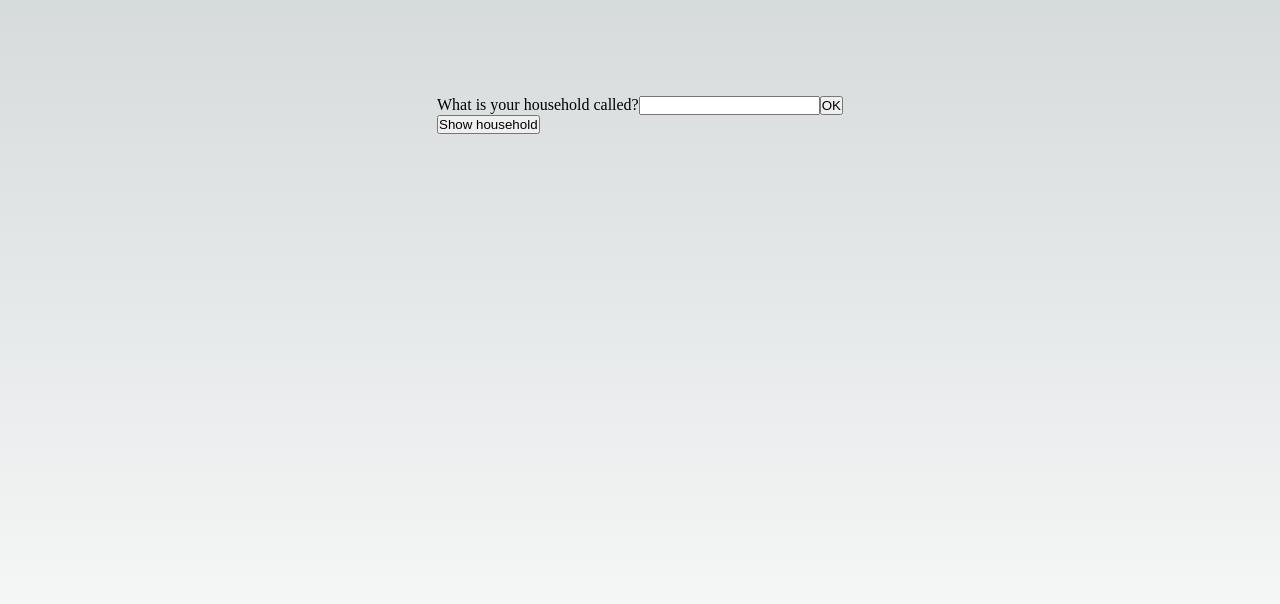
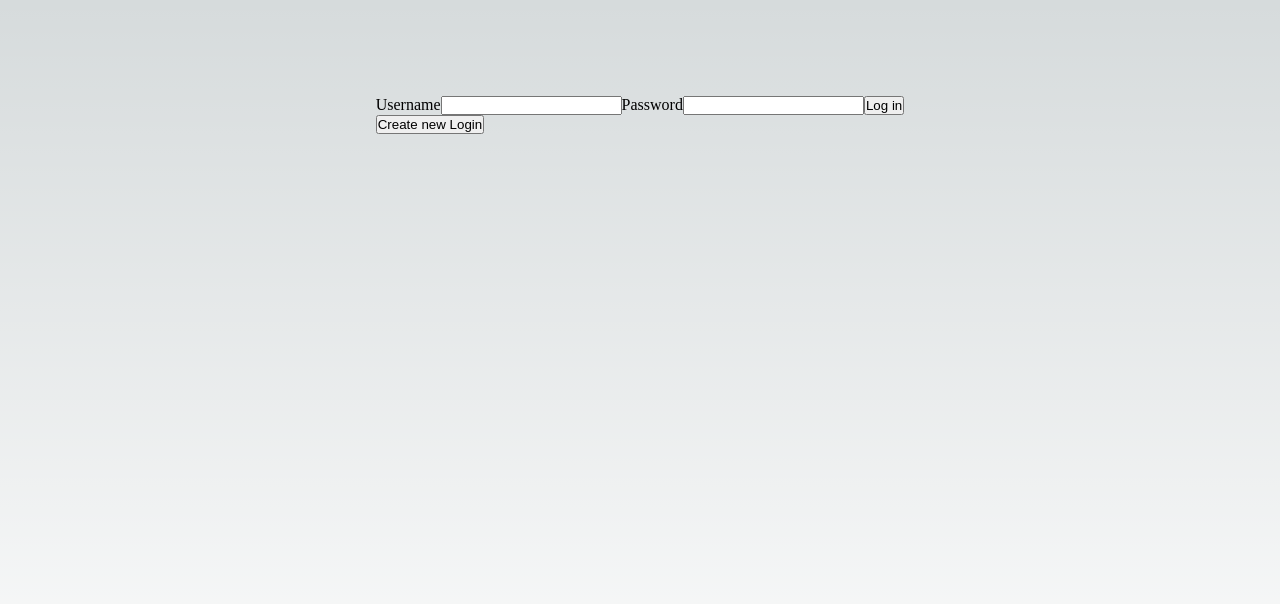
Before and after one commit to Timo-Thees/Household-Money-Sharing-App, a Next.js app: page / in a window 1280 px wide. Shown: the top 604 px of the page. Built offline with nearby package versions, Linux system fonts and the light colour scheme.

Commit message:
add login page, dassword false page, username not found page, create new login page

```diff
--- /dev/null
+++ b/pages/createNewLogin.js
@@ -0,0 +1,21 @@
+export default function CreateNewLogin({setCreateNewLogin, loginId, setLoginId}){
+    const createNewUsername = event =>{
+        event.preventDefault();
+        const username = event.target.newUsername.value.toString();
+        const password = event.target.newPassword.value.toString();
+        const newUsernameAndPassword = {name: username, password: password}
+        setLoginId([...loginId, newUsernameAndPassword])
+        setCreateNewLogin(false)
+    }
+    return(
+        <div>
+            <form onSubmit={createNewUsername}>
+                <a>Username</a>
+                <input type="text" id="newUsername"/>
+                <a>Password</a>
+                <input type="password" id="newPassword"/>
+                <button type="submit">Create</button>
+            </form>
+        </div>
+    )
+}
--- a/pages/index.js
+++ b/pages/index.js
@@ -3,10 +3,15 @@ import Image from 'next/image'
 import { Inter } from 'next/font/google'
 import styles from '@/styles/Home.module.css'
 import HouseholdOverview from './householdOverview'
+import Login from './login'
+import { useState } from 'react'
 
 const inter = Inter({ subsets: ['latin'] })
 
 export default function Home() {
+  const [loginStatus, setLoginStatus] = useState(false)
+  const [loginId, setLoginId] = useState([{name: "Timo", password: '123'}])
+
   return (
     <>
       <Head>
@@ -15,7 +20,12 @@ export default function Home() {
         <meta name="viewport" content="width=device-width, initial-scale=1" />
       </Head>
       <main className={styles.main}>
-        <HouseholdOverview/>
+        {loginStatus === false ?
+        <Login setLoginStatus={setLoginStatus} loginId={loginId} setLoginId={setLoginId}/> :
+        <div>
+          <HouseholdOverview loginStatus={loginStatus}/>
+          <button onClick={()=>setLoginStatus(false)}>Log out</button>
+        </div>}
       </main>
     </>
   )
--- /dev/null
+++ b/pages/login.js
@@ -0,0 +1,48 @@
+import { useState } from "react";
+import UsernameNotFound from "./usernameNotFound";
+import PasswordFalse from "./passwordFalse";
+import CreateNewLogin from "./createNewLogin";
+
+export default function Login({setLoginStatus, loginId, setLoginId}){
+    const [usernameNotFound, setUsernameNotFound]= useState(false)
+    const [passwordFalse, setPasswordFalse] = useState(false)
+    const [createNewLogin, setCreateNewLogin] = useState(false)
+    const checkPassword = event =>{
+        event.preventDefault();
+        const username = event.target.username.value.toString()
+        const password = event.target.password.value.toString()
+        const lookForUsername = (element) => element.name === username;
+        const usernameIndex = loginId.findIndex(lookForUsername)
+        console.log(usernameIndex)
+        if(usernameIndex < 0){
+            return(
+                setUsernameNotFound(true)
+            )}
+        const comparePassword = loginId[usernameIndex]
+        console.log(comparePassword.password)
+        console.log(password)
+        if(password !== comparePassword.password){
+            return(
+                setPasswordFalse(true)
+            )
+        } else {
+            setLoginStatus(username)
+        }
+
+    }
+    return(
+        <div>
+            {usernameNotFound === true ? <UsernameNotFound setUsernameNotFound={setUsernameNotFound}/> : <></>}
+            {passwordFalse === true ? <PasswordFalse setPasswordFalse={setPasswordFalse}/> : <></>}
+            {createNewLogin === true ? <CreateNewLogin loginId={loginId} setLoginId={setLoginId} setCreateNewLogin={setCreateNewLogin}/>:<></>}
+            <form onSubmit={checkPassword}>
+                <a>Username</a>
+                <input type="text" id="username"/>
+                <a>Password</a>
+                <input type="password" id="password"/>
+                <button type="submit">Log in</button>
+            </form>
+            <button onClick={()=> setCreateNewLogin(true)}>Create new Login</button>
+        </div>
+    )
+}
--- /dev/null
+++ b/pages/passwordFalse.js
@@ -0,0 +1,8 @@
+export default function PasswordFalse({setPasswordFalse}){
+    return(
+        <div>
+        <a>password false</a>
+        <button onClick={()=> setPasswordFalse(false)}>OK</button>
+        </div>
+    )
+}
--- /dev/null
+++ b/pages/usernameNotFound.js
@@ -0,0 +1,8 @@
+export default function UsernameNotFound({setUsernameNotFound}){
+    return(
+        <div>
+            <a>Username not found</a>
+            <button onClick={()=> setUsernameNotFound(false)}>OK</button>
+        </div>
+    )
+}
```
